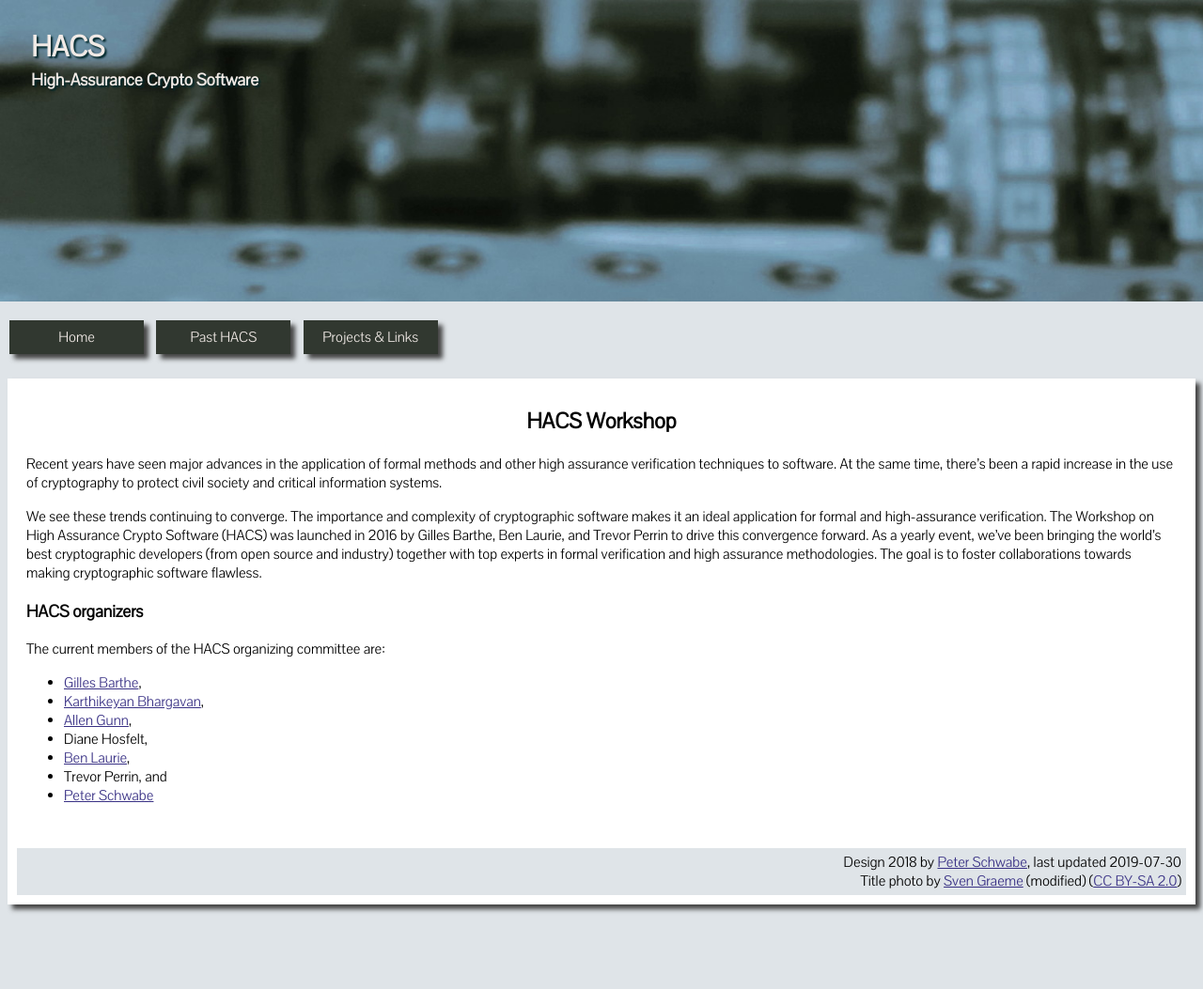
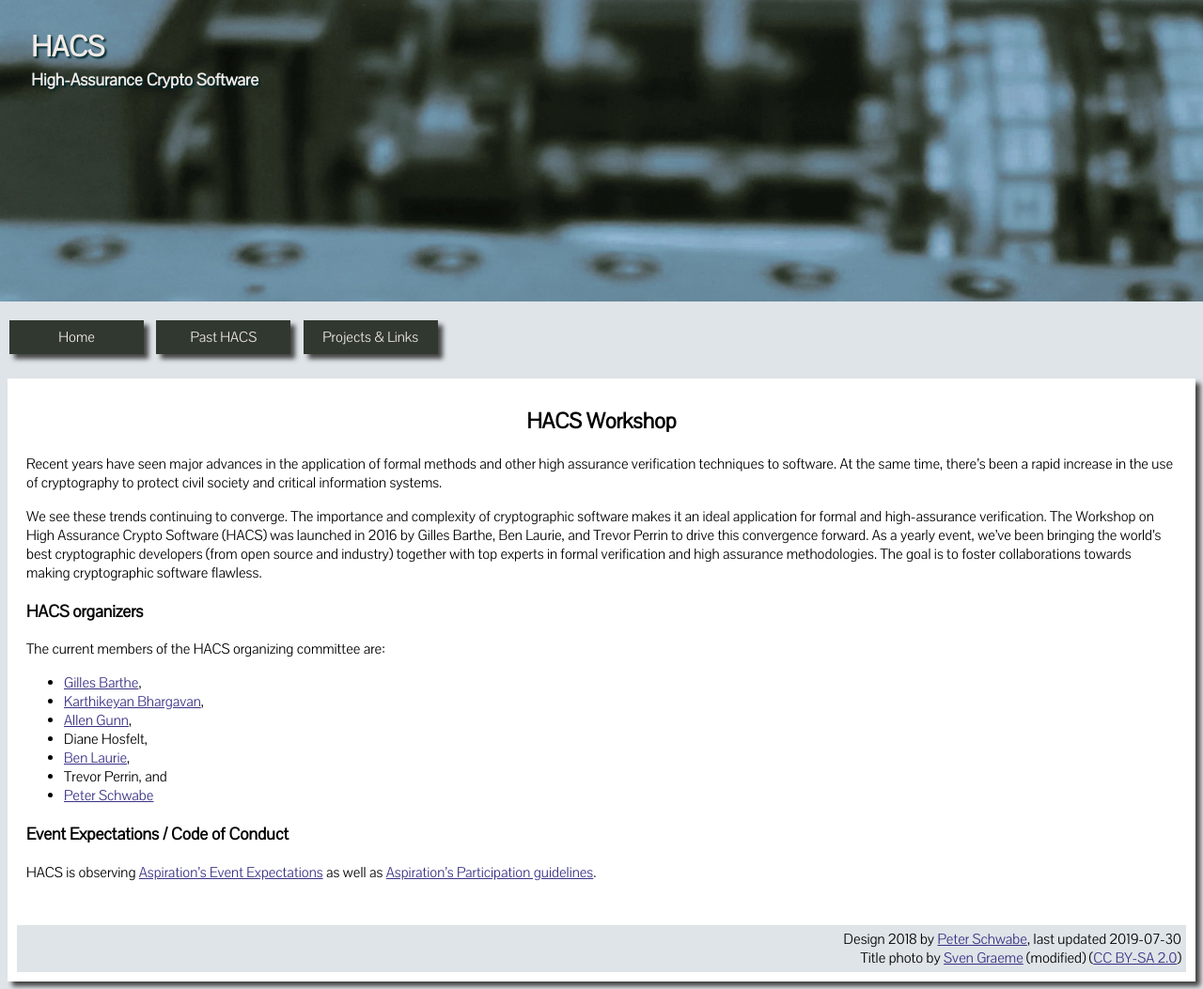
Before and after one commit to HACS-workshop/HACS-workshop.github.io, a Jekyll site: the page built from index.html, in a window 1280 px wide. Shown: the whole page at 94% size. Built offline with Jekyll 4.4.1, drawn with Linux system fonts in a browser that asks for light colours; before the commit the page ends 971 px from its top, so only the background shows below that.

Commit message:
Added event expectations to the website

```diff
--- a/index.html
+++ b/index.html
@@ -33,7 +33,17 @@ The current members of the HACS organizing committee are:
   <li><a href="https://cryptojedi.org">Peter Schwabe</a>
 </ul>
 
+<h3>Event Expectations / Code of Conduct</h3>
+<p>
+HACS is observing
+<a href="https://aspirationtech.org/events/expectations">Aspiration’s Event Expectations</a>
+as well as
+<a href="https://facilitation.aspirationtech.org/index.php?title=Participants:Guidelines">Aspiration’s Participation guidelines</a>.
 </p>
+
+
+
+
 
 <!--
   <h3>Sponsors of HACS</h3>
```
